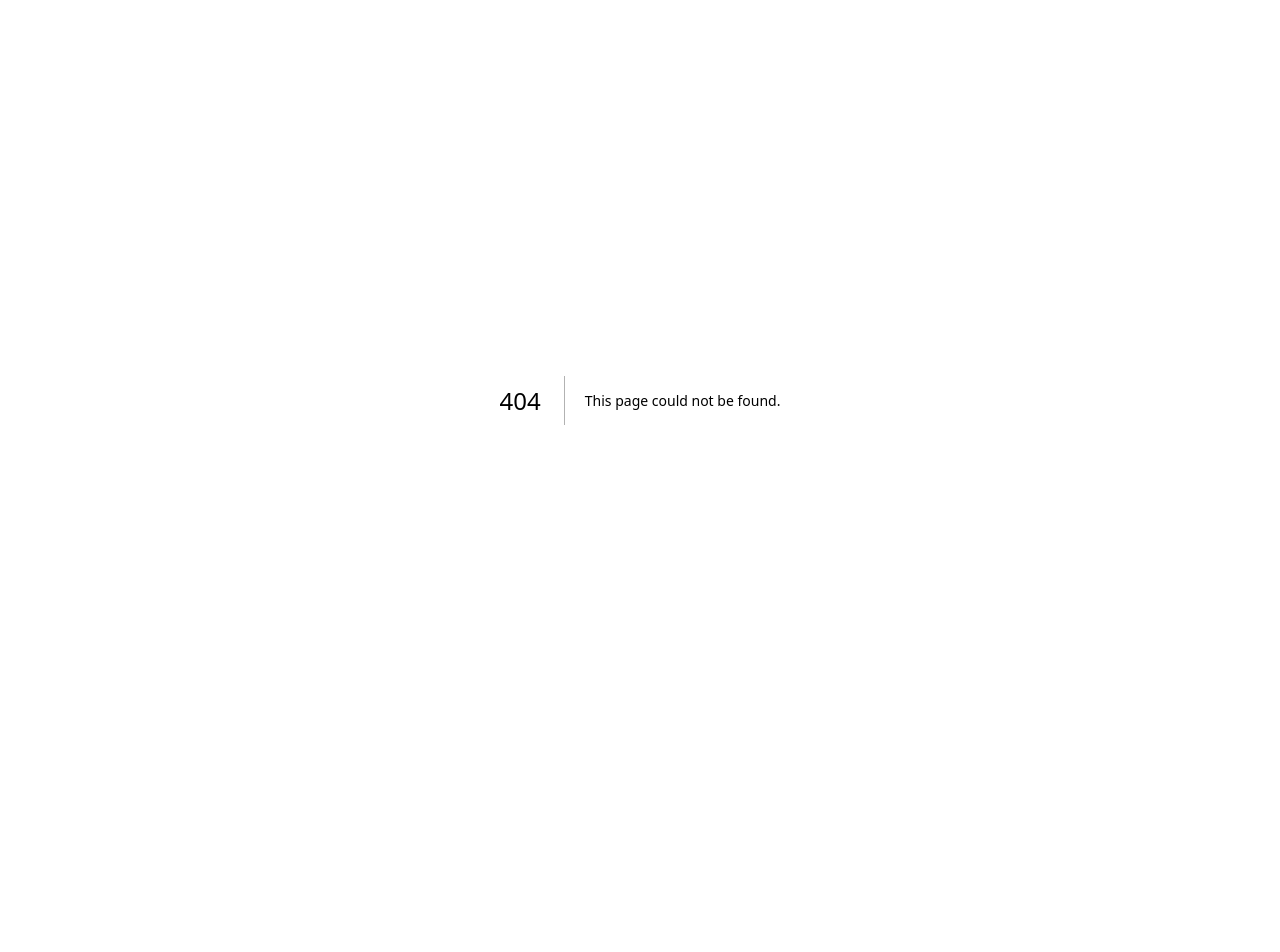
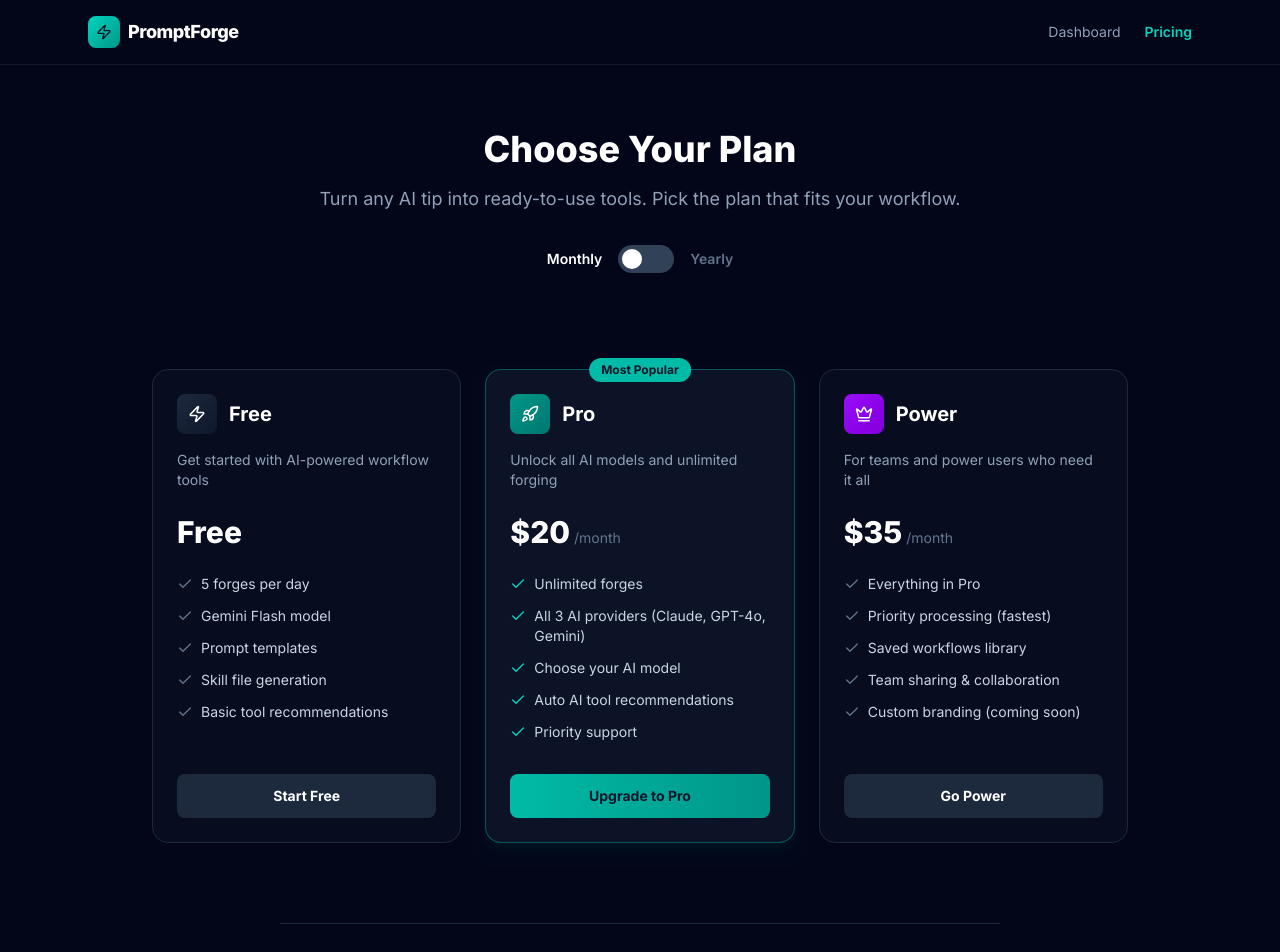
Before and after one commit to appwealthy/promptforge, a Next.js app: page /pricing in a window 1280 px wide. Before the commit this address had no page. Shown: the top 952 px of the page. Before the commit the page ends 800 px from the top, so only its background shows below. Built offline with nearby package versions, Linux system fonts and the light colour scheme.

Commit message:
Add pricing page with Free/Pro/Power tiers and Stripe checkout

```diff
--- /dev/null
+++ b/app/pricing/page.tsx
@@ -0,0 +1,281 @@
+"use client";
+
+import { useState } from "react";
+import { Check, Crown, Rocket, Users, Zap } from "lucide-react";
+import Link from "next/link";
+
+const PLANS = [
+  {
+    name: "Free",
+    icon: Zap,
+    monthlyPrice: 0,
+    yearlyPrice: 0,
+    description: "Get started with AI-powered workflow tools",
+    features: [
+      "5 forges per day",
+      "Gemini Flash model",
+      "Prompt templates",
+      "Skill file generation",
+      "Basic tool recommendations",
+    ],
+    cta: "Start Free",
+    ctaLink: "/dashboard",
+    highlighted: false,
+    gradient: "from-slate-800 to-slate-900",
+    badge: null,
+  },
+  {
+    name: "Pro",
+    icon: Rocket,
+    monthlyPrice: 20,
+    yearlyPrice: 192,
+    description: "Unlock all AI models and unlimited forging",
+    features: [
+      "Unlimited forges",
+      "All 3 AI providers (Claude, GPT-4o, Gemini)",
+      "Choose your AI model",
+      "Auto AI tool recommendations",
+      "Priority support",
+    ],
+    cta: "Upgrade to Pro",
+    plan: "pro",
+    highlighted: true,
+    gradient: "from-teal-600 to-teal-700",
+    badge: "Most Popular",
+  },
+  {
+    name: "Power",
+    icon: Crown,
+    monthlyPrice: 35,
+    yearlyPrice: 336,
+    description: "For teams and power users who need it all",
+    features: [
+      "Everything in Pro",
+      "Priority processing (fastest)",
+      "Saved workflows library",
+      "Team sharing & collaboration",
+      "Custom branding (coming soon)",
+    ],
+    cta: "Go Power",
+    plan: "power",
+    highlighted: false,
+    gradient: "from-purple-600 to-purple-700",
+    badge: null,
+  },
+];
+
+export default function PricingPage() {
+  const [yearly, setYearly] = useState(false);
+  const [loading, setLoading] = useState<string | null>(null);
+
+  async function handleCheckout(plan: string) {
+    setLoading(plan);
+    try {
+      const suffix = yearly ? "_yearly" : "";
+      const res = await fetch("/api/checkout", {
+        method: "POST",
+        headers: { "Content-Type": "application/json" },
+        body: JSON.stringify({ plan: plan + suffix }),
+      });
+      const data = await res.json();
+      if (data.url) {
+        window.location.href = data.url;
+      } else {
+        alert(data.error || "Something went wrong");
+      }
+    } catch {
+      alert("Network error. Please try again.");
+    } finally {
+      setLoading(null);
+    }
+  }
+
+  return (
+    <div className="min-h-screen bg-slate-950">
+      {/* Header */}
+      <header className="border-b border-slate-800/50">
+        <div className="max-w-6xl mx-auto px-6 py-4 flex items-center justify-between">
+          <Link href="/" className="flex items-center gap-2">
+            <div className="w-8 h-8 rounded-lg bg-gradient-to-br from-teal-400 to-teal-600 flex items-center justify-center">
+              <Zap size={16} className="text-slate-900" />
+            </div>
+            <span className="text-lg font-extrabold text-white tracking-tight">
+              PromptForge
+            </span>
+          </Link>
+          <nav className="flex items-center gap-6">
+            <Link
+              href="/dashboard"
+              className="text-sm text-slate-400 hover:text-white transition-colors"
+            >
+              Dashboard
+            </Link>
+            <Link
+              href="/pricing"
+              className="text-sm text-teal-400 font-semibold"
+            >
+              Pricing
+            </Link>
+          </nav>
+        </div>
+      </header>
+
+      {/* Hero */}
+      <div className="max-w-5xl mx-auto px-6 pt-16 pb-12 text-center">
+        <h1 className="text-4xl font-extrabold text-white mb-4">
+          Choose Your Plan
+        </h1>
+        <p className="text-lg text-slate-400 max-w-2xl mx-auto mb-8">
+          Turn any AI tip into ready-to-use tools. Pick the plan that fits your
+          workflow.
+        </p>
+
+        {/* Billing toggle */}
+        <div className="flex items-center justify-center gap-4 mb-12">
+          <span
+            className={`text-sm font-semibold ${!yearly ? "text-white" : "text-slate-500"}`}
+          >
+            Monthly
+          </span>
+          <button
+            onClick={() => setYearly(!yearly)}
+            className={`relative w-14 h-7 rounded-full transition-colors ${yearly ? "bg-teal-500" : "bg-slate-700"}`}
+          >
+            <div
+              className={`absolute top-1 w-5 h-5 rounded-full bg-white transition-transform ${yearly ? "left-8" : "left-1"}`}
+            />
+          </button>
+          <span
+            className={`text-sm font-semibold ${yearly ? "text-white" : "text-slate-500"}`}
+          >
+            Yearly
+          </span>
+          {yearly && (
+            <span className="px-2 py-0.5 rounded text-xs font-bold bg-teal-500/15 text-teal-400">
+              Save 20%
+            </span>
+          )}
+        </div>
+      </div>
+
+      {/* Cards */}
+      <div className="max-w-5xl mx-auto px-6 pb-20 grid grid-cols-1 md:grid-cols-3 gap-6">
+        {PLANS.map((plan) => {
+          const Icon = plan.icon;
+          const price = yearly ? plan.yearlyPrice : plan.monthlyPrice;
+          const period = yearly ? "/year" : "/month";
+          const isLoading = loading === plan.plan;
+
+          return (
+            <div
+              key={plan.name}
+              className={`relative rounded-2xl border p-6 flex flex-col ${
+                plan.highlighted
+                  ? "border-teal-500/40 bg-slate-900/80 shadow-lg shadow-teal-500/5"
+                  : "border-slate-800 bg-slate-900/40"
+              }`}
+            >
+              {plan.badge && (
+                <div className="absolute -top-3 left-1/2 -translate-x-1/2 px-3 py-1 rounded-full bg-teal-500 text-slate-900 text-xs font-bold">
+                  {plan.badge}
+                </div>
+              )}
+
+              <div className="flex items-center gap-3 mb-4">
+                <div
+                  className={`w-10 h-10 rounded-lg bg-gradient-to-br ${plan.gradient} flex items-center justify-center`}
+                >
+                  <Icon size={18} className="text-white" />
+                </div>
+                <h3 className="text-xl font-bold text-white">{plan.name}</h3>
+              </div>
+
+              <p className="text-sm text-slate-400 mb-6">{plan.description}</p>
+
+              <div className="mb-6">
+                {price === 0 ? (
+                  <div className="text-3xl font-extrabold text-white">Free</div>
+                ) : (
+                  <div className="flex items-baseline gap-1">
+                    <span className="text-3xl font-extrabold text-white">
+                      ${yearly ? Math.round(price / 12) : price}
+                    </span>
+                    <span className="text-slate-500 text-sm">/month</span>
+                    {yearly && (
+                      <span className="text-xs text-slate-500 ml-1">
+                        (${price}{period})
+                      </span>
+                    )}
+                  </div>
+                )}
+              </div>
+
+              <ul className="space-y-3 mb-8 flex-1">
+                {plan.features.map((feature) => (
+                  <li
+                    key={feature}
+                    className="flex items-start gap-2 text-sm text-slate-300"
+                  >
+                    <Check
+                      size={16}
+                      className={`flex-shrink-0 mt-0.5 ${plan.highlighted ? "text-teal-400" : "text-slate-500"}`}
+                    />
+                    {feature}
+                  </li>
+                ))}
+              </ul>
+
+              {plan.plan ? (
+                <button
+                  onClick={() => handleCheckout(plan.plan!)}
+                  disabled={isLoading}
+                  className={`w-full py-3 rounded-lg font-bold text-sm transition-all ${
+                    plan.highlighted
+                      ? "bg-gradient-to-r from-teal-500 to-teal-600 text-slate-900 hover:shadow-lg hover:shadow-teal-500/20 hover:-translate-y-0.5"
+                      : "bg-slate-800 text-white hover:bg-slate-700"
+                  } disabled:opacity-50`}
+                >
+                  {isLoading ? "Redirecting..." : plan.cta}
+                </button>
+              ) : (
+                <Link
+                  href={plan.ctaLink || "/dashboard"}
+                  className="w-full py-3 rounded-lg font-bold text-sm bg-slate-800 text-white hover:bg-slate-700 transition-colors text-center block"
+                >
+                  {plan.cta}
+                </Link>
+              )}
+            </div>
+          );
+        })}
+      </div>
+
+      {/* FAQ / Features grid */}
+      <div className="max-w-3xl mx-auto px-6 pb-20">
+        <div className="border-t border-slate-800 pt-12">
+          <h2 className="text-xl font-bold text-white text-center mb-8">
+            All plans include
+          </h2>
+          <div className="grid grid-cols-2 md:grid-cols-3 gap-4">
+            {[
+              "Prompt templates",
+              "Skill file generation",
+              "Workflow guides",
+              "URL content extraction",
+              "AI tool recommendations",
+              "One-click copy & download",
+            ].map((f) => (
+              <div
+                key={f}
+                className="flex items-center gap-2 text-sm text-slate-400"
+              >
+                <Check size={14} className="text-teal-500" />
+                {f}
+              </div>
+            ))}
+          </div>
+        </div>
+      </div>
+    </div>
+  );
+}
```
